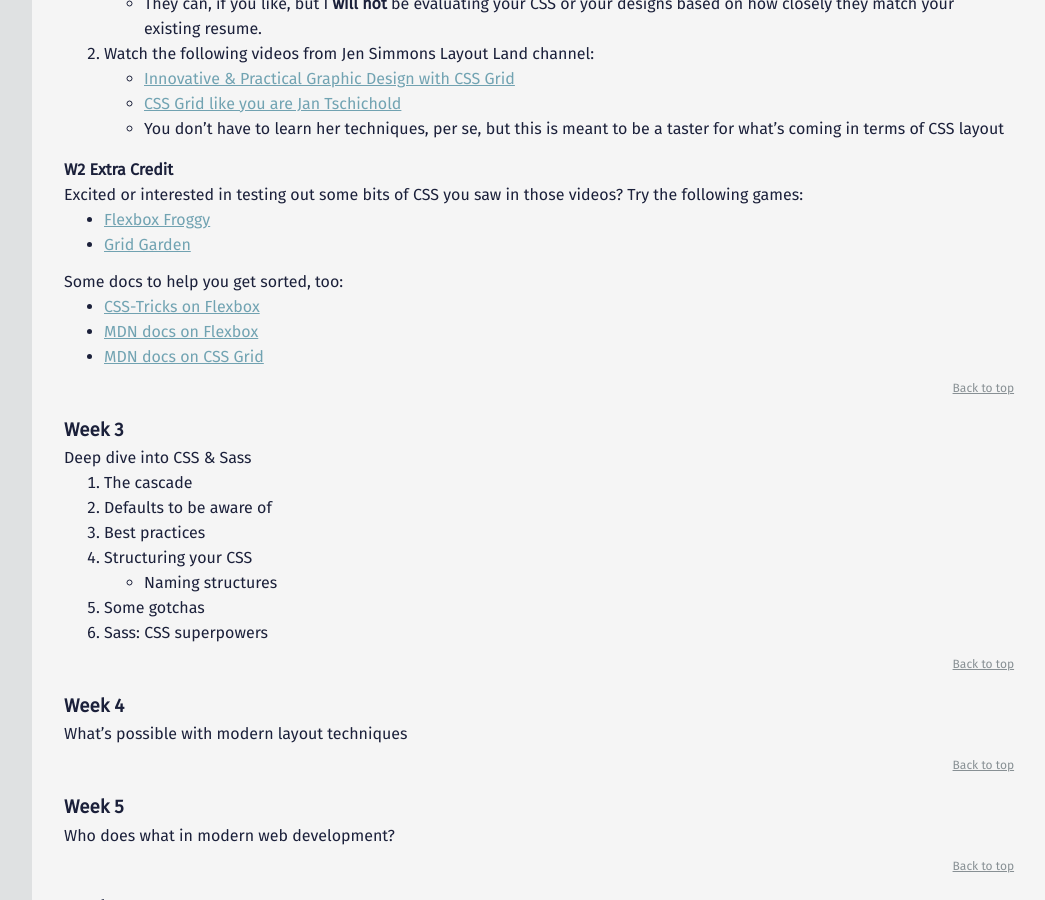
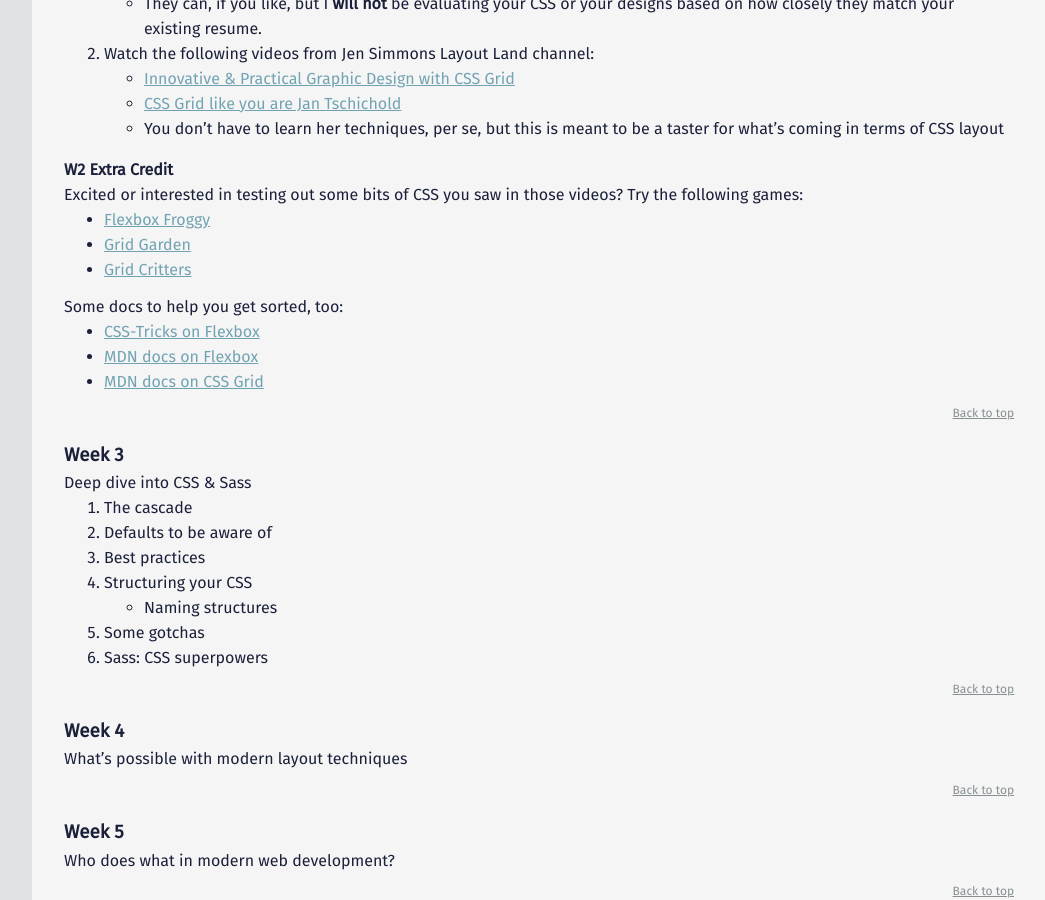
Before and after one commit to mica-web/mica-web.github.io, a Jekyll site: the page built from index.md, in a window 1280 px wide and 900 px high, scrolled down 2286 px. Shown: the whole window, without its empty margins (224-1269 px from the left). Built offline with Jekyll 4.4.1, drawn with Linux system fonts in a browser that asks for light colours.

Commit message:
Added link to grid critters

```diff
--- a/_includes/gd-431/w02.md
+++ b/_includes/gd-431/w02.md
@@ -32,6 +32,7 @@
 
 - [Flexbox Froggy](https://flexboxfroggy.com/)
 - [Grid Garden](https://cssgridgarden.com/)
+- [Grid Critters](https://www.gridcritters.com/)
 
 Some docs to help you get sorted, too:
 - [CSS-Tricks on Flexbox](https://css-tricks.com/snippets/css/a-guide-to-flexbox/)
```
